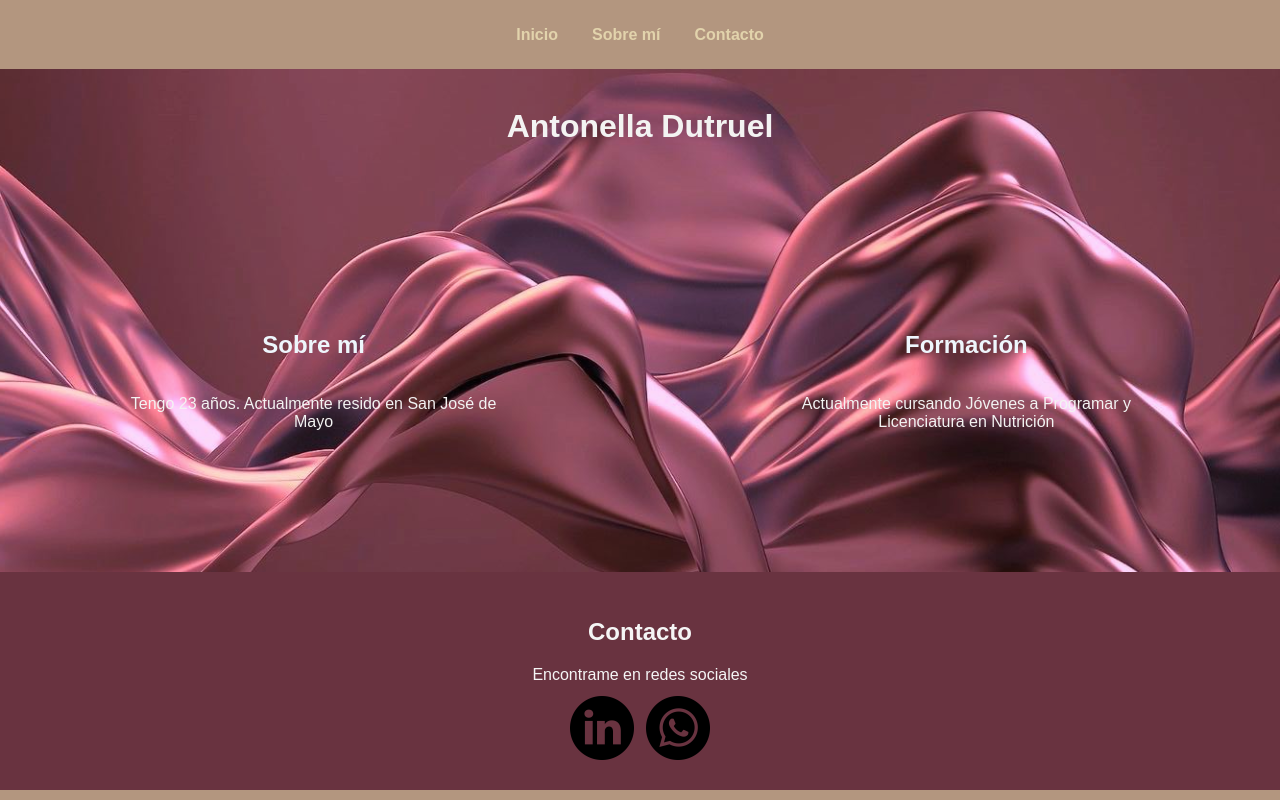
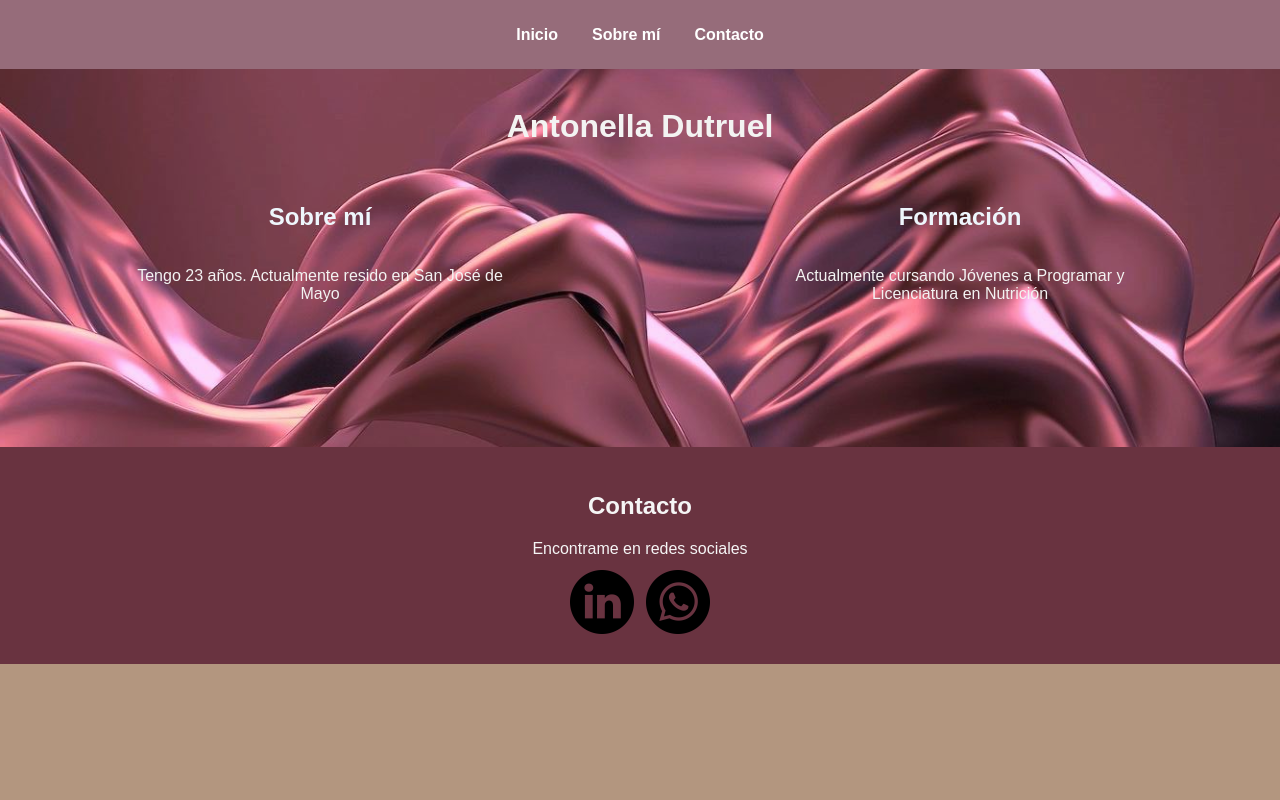
Before and after one commit to antonelladutruel/Portafolio, a plain HTML site: page index.html in a window 1280 px wide. Drawn offline with Linux system fonts and the light colour scheme.

Commit message:
ChangesStyles

```diff
--- a/style.css
+++ b/style.css
@@ -6,8 +6,6 @@ body {
 .container {
     display: grid;
     grid-template-columns: 1fr 1fr;
-    margin-top: 10%;
-    gap: 2%;
 }
 
 .column {
@@ -37,11 +35,11 @@ header {
     padding: 2vw;
     display: flex;
     justify-content: center;
-    background-color: #b3967f;
+    background-color: #966c7a;
 }
 
 nav a {
-    color: #e2d3ac;
+    color: #ffffff;
     padding: 15px;
     text-decoration: none;
     font: 1em sans-serif;
@@ -49,7 +47,7 @@ nav a {
 }
 
 nav a:hover {
-    color: beige;
+    color: rgba(121, 48, 90, 0.342);
 }
 
 section {
```
